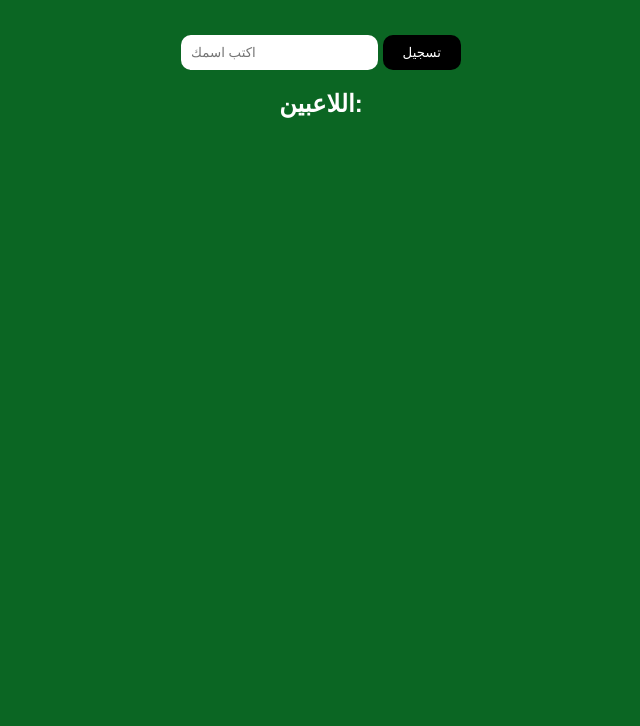
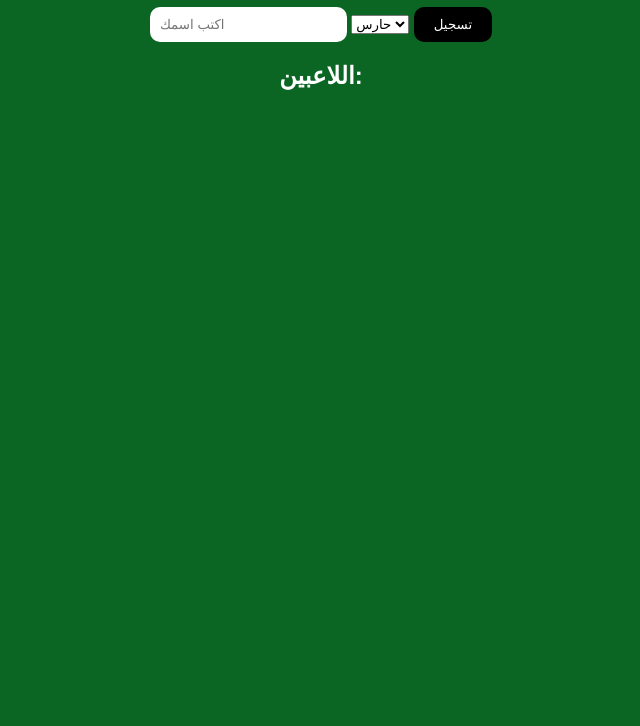
Before and after one commit to HawariFootball/hawari--football, a plain HTML site: page index.html in a window 1280 px wide. Shown: the part 74-800 px from the top of the page, without its empty margins (319-959 px from the left). Drawn offline with Linux system fonts and the light colour scheme.

Commit message:
Update player input fields and player list structure

```diff
--- a/index.html
+++ b/index.html
@@ -2,20 +2,25 @@
 <html lang="ar">
 <head>
 <meta charset="UTF-8">
-  <title>حَواري فوتبول</title>
+<title>حـواري فوتبول</title>
 <link rel="stylesheet" href="style.css">
 </head>
 <body>
 
 <h1>⚽ حواري فوتبول</h1>
 
-  <div class="container">
-    <input type="text" id="playerName" placeholder="اكتب اسمك">
+<input type="text" id="name" placeholder="اكتب اسمك">
+<select id="position">
+  <option>حارس</option>
+  <option>دفاع</option>
+  <option>وسط</option>
+  <option>هجوم</option>
+</select>
+
 <button onclick="addPlayer()">تسجيل</button>
 
 <h2>اللاعبين:</h2>
-    <ul id="playersList"></ul>
-  </div>
+<ul id="players"></ul>
 
 <script src="script.js"></script>
 </body>
```
Lines whose indentation alone changed are shown as unchanged.
